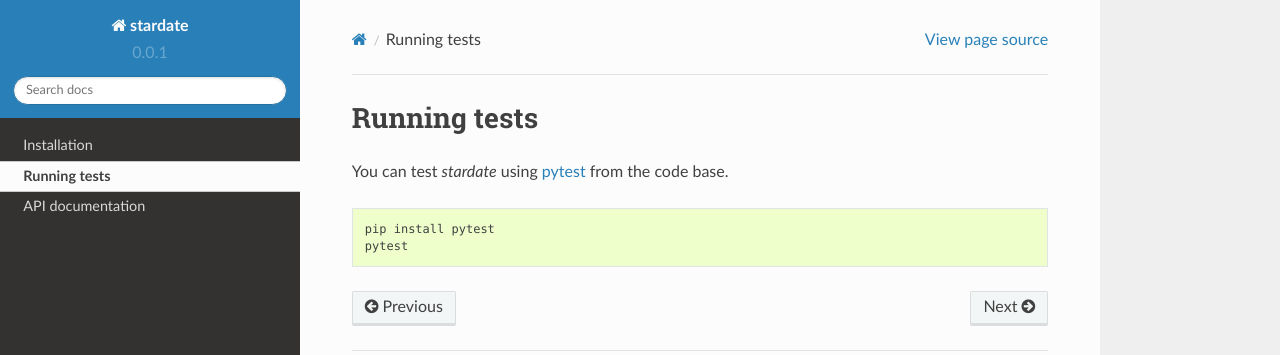
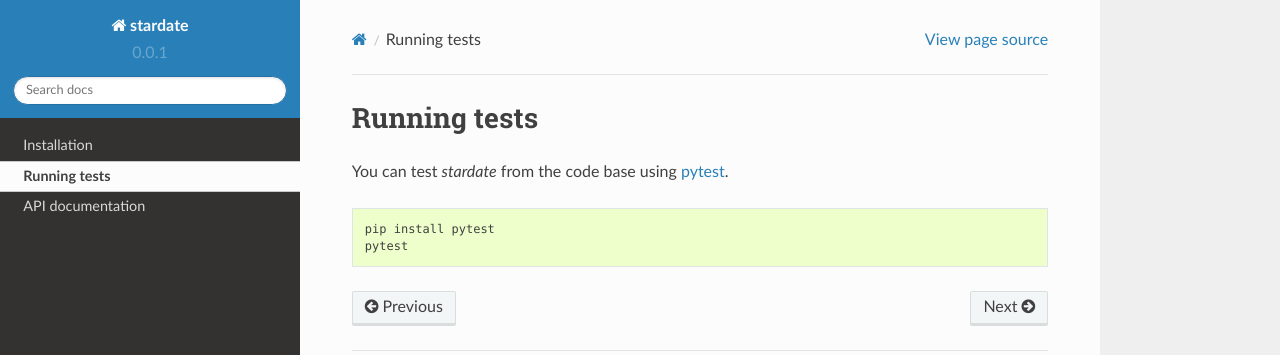
Before and after one commit to RuthAngus/stardate, a Sphinx documentation site: the page built from docs/source/user/tests.rst, in a window 1280 px wide. Shown: the top 355 px of the page. Built offline with Sphinx 7.4.7 and the Read the Docs theme 2.0.0, drawn with Linux system fonts in a browser that asks for light colours; pages that are not in the unit, such as notebooks, are missing from menus; some of the changed lines change nothing that is shown.

Commit message:
better wording

```diff
--- a/docs/source/user/tests.rst
+++ b/docs/source/user/tests.rst
@@ -1,8 +1,8 @@
 Running tests
 ============
 
-You can test *stardate* using `pytest <https://docs.pytest.org/en/latest/>`_
-from the code base.
+You can test *stardate* from the code base using `pytest
+<https://docs.pytest.org/en/latest/>`_.
 
 .. code-block:: bash
 
```
